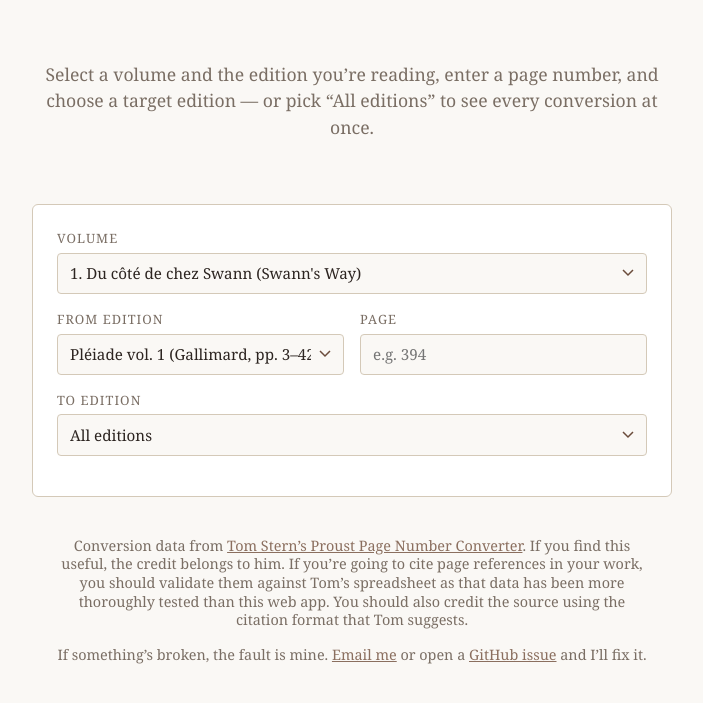
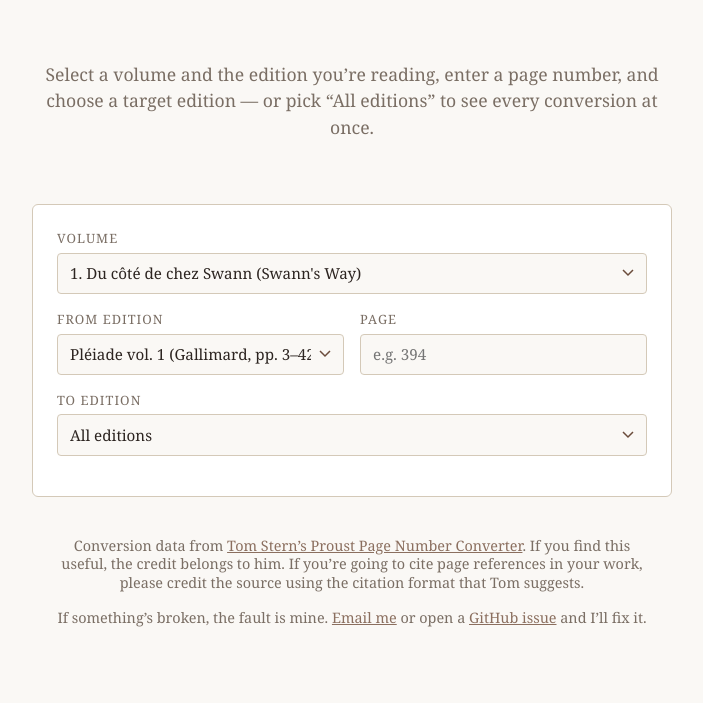
Before and after one commit to snptrs/proust-converter, a plain HTML site: page index.html in a window 1280 px wide. Shown: the part 91-794 px from the top of the page, without its empty margins (288-991 px from the left). Drawn offline with Linux system fonts and the light colour scheme.

Commit message:
Update footer

```diff
--- a/index.html
+++ b/index.html
@@ -59,10 +59,8 @@
         >
           Tom Stern&rsquo;s Proust Page Number Converter</a
         >. If you find this useful, the credit belongs to him. If you&rsquo;re
-        going to cite page references in your work, you should validate them
-        against Tom&rsquo;s spreadsheet as that data has been more thoroughly
-        tested than this web app. You should also credit the source using the
-        citation format that Tom suggests.
+        going to cite page references in your work, please credit the source
+        using the citation format that Tom suggests.
       </p>
       <p>
         If something&rsquo;s broken, the fault is mine.
```
